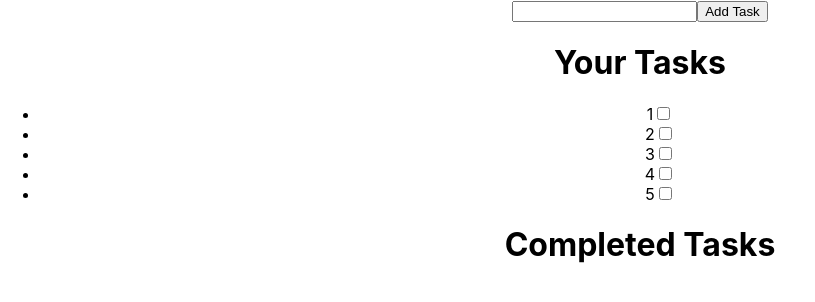
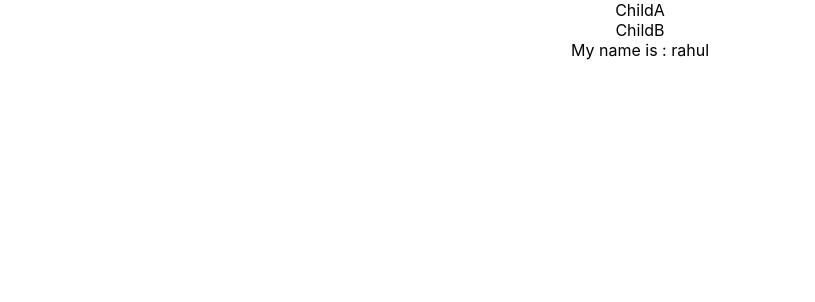
Before and after one commit to heyRahull/practise-react, a React (Create React App) app: page / in a window 1280 px wide. Shown: the top 302 px of the page, without its empty margins (0-815 px from the left). Built offline with nearby package versions, Linux system fonts and the light colour scheme.

Commit message:
Practise Prop Drilling

```diff
--- a/src/App.js
+++ b/src/App.js
@@ -1,11 +1,12 @@
-import logo from "./logo.svg";
 import "./App.css";
 import TodoCheckbox from "./1-TodoCheckbox";
+import React from "react";
+import Parent from "./Parent";
 
 function App() {
   return (
     <div className="App">
-      <TodoCheckbox />
+      <Parent />
     </div>
   );
 }
--- /dev/null
+++ b/src/ChildA.js
@@ -0,0 +1,13 @@
+import React from "react";
+import ChildB from "./ChildB";
+
+const ChildA = ({ data }) => {
+  return (
+    <div>
+      ChildA
+      <ChildB data={data} />
+    </div>
+  );
+};
+
+export default ChildA;
--- /dev/null
+++ b/src/ChildB.js
@@ -0,0 +1,13 @@
+import React from "react";
+import ChildC from "./ChildC";
+
+const ChildB = ({ data }) => {
+  return (
+    <div>
+      ChildB
+      <ChildC data={data} />
+    </div>
+  );
+};
+
+export default ChildB;
--- /dev/null
+++ b/src/ChildC.js
@@ -0,0 +1,7 @@
+import React from "react";
+
+const ChildC = ({ data }) => {
+  return <div>My name is : {data}</div>;
+};
+
+export default ChildC;
--- /dev/null
+++ b/src/Parent.js
@@ -0,0 +1,14 @@
+import React from "react";
+import ChildA from "./ChildA";
+
+const Parent = () => {
+  const name = "rahul";
+
+  return (
+    <div>
+      <ChildA data={name} />
+    </div>
+  );
+};
+
+export default Parent;
```
